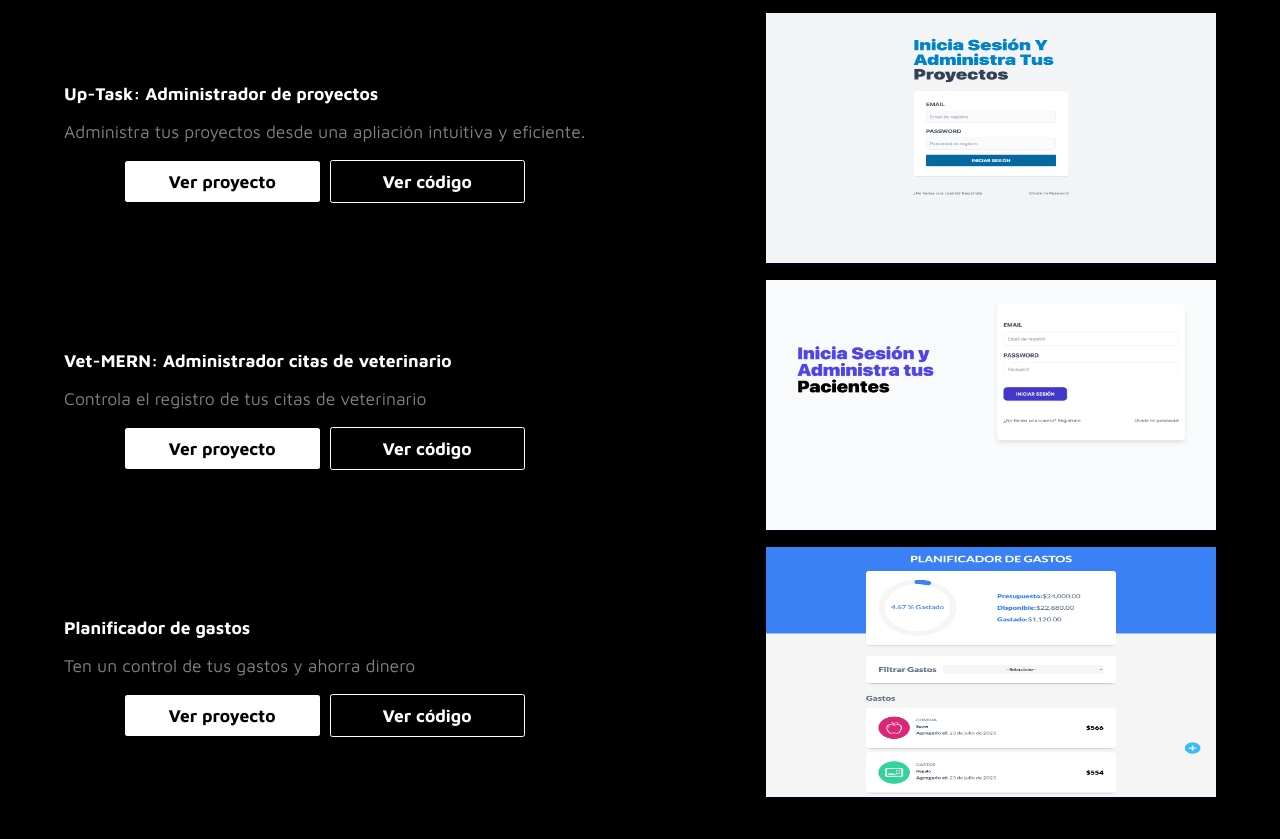
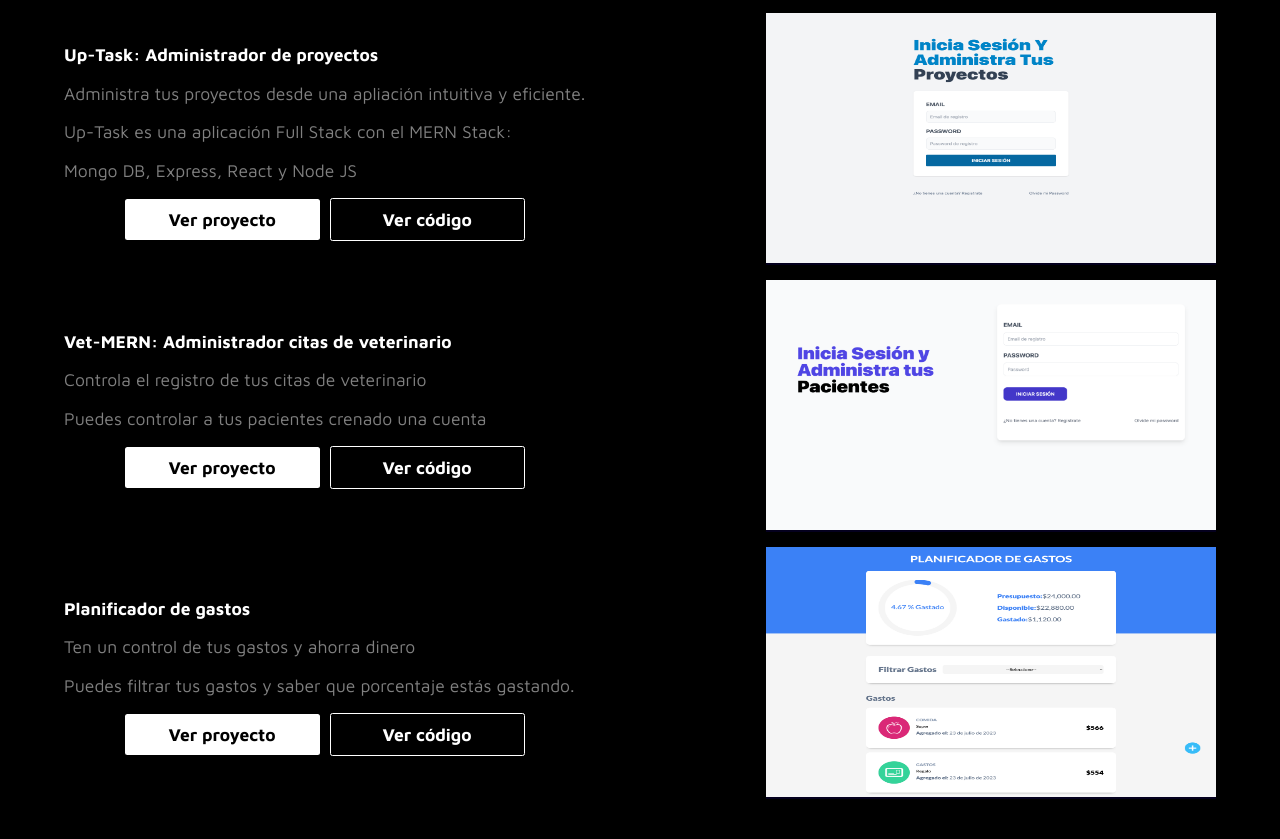
Before and after one commit to martin0123478/Portfolio-Martin, a React (Vite) app: page / in a window 1280 px wide. Shown: the part 465-1304 px from the top of the page. Built offline with nearby package versions, Linux system fonts and the light colour scheme.

Commit message:
feat:change copys projects

```diff
--- a/src/components/project1/Project1.jsx
+++ b/src/components/project1/Project1.jsx
@@ -12,6 +12,9 @@ const Project1 = () => {
             <div>
                 <p className='title-project'>Up-Task: Administrador de proyectos</p>
                 <p className='description-project'>Administra tus proyectos desde una apliación intuitiva y eficiente.</p>
+                <p className='description-project'>Up-Task es una aplicación Full Stack con el MERN Stack:</p>
+                <p className='description-project'>      Mongo DB, Express, React y Node JS </p>
+
                 <a className='link-project' href="https://up-task-mern-frontend-pi.vercel.app/" target="_blank">Ver proyecto</a>
                 <a className='link-repo' href="https://github.com/martin0123478/UpTask_MERN_Frontend/tree/main" target="_blank">Ver código</a>
             </div>
--- a/src/components/project2/Project2.jsx
+++ b/src/components/project2/Project2.jsx
@@ -12,6 +12,7 @@ const Project2 = () => {
             <div className='info'>
                 <p className='title-project'>Vet-MERN: Administrador citas de veterinario</p>
                 <p className='description-project'>Controla el registro de tus citas de veterinario</p>
+                <p className='description-project'>Puedes controlar a tus pacientes crenado una cuenta</p>
                 <a className='link-project' href="https://vet-mern-frontend.vercel.app/" target="_blank">Ver proyecto</a>
                 <a className='link-repo' href="https://github.com/martin0123478/Vet_MERN_Frontend" target="_blank">Ver código</a>
             </div>
--- a/src/components/project3/Project.jsx
+++ b/src/components/project3/Project.jsx
@@ -12,6 +12,7 @@ const Project = () => {
             <div className='info'>
                 <p className='title-project'>Planificador de gastos</p>
                 <p className='description-project'>Ten un control de tus gastos y ahorra dinero</p>
+                <p className='description-project'>Puedes filtrar tus gastos y saber que porcentaje estás gastando.</p>
                 <a className='link-project' href="https://tourmaline-centaur-5eb861.netlify.app/" target="_blank">Ver proyecto</a>
                 <a className='link-repo' href="https://github.com/martin0123478/React-Gastos" target="_blank">Ver código</a>
             </div>
```
